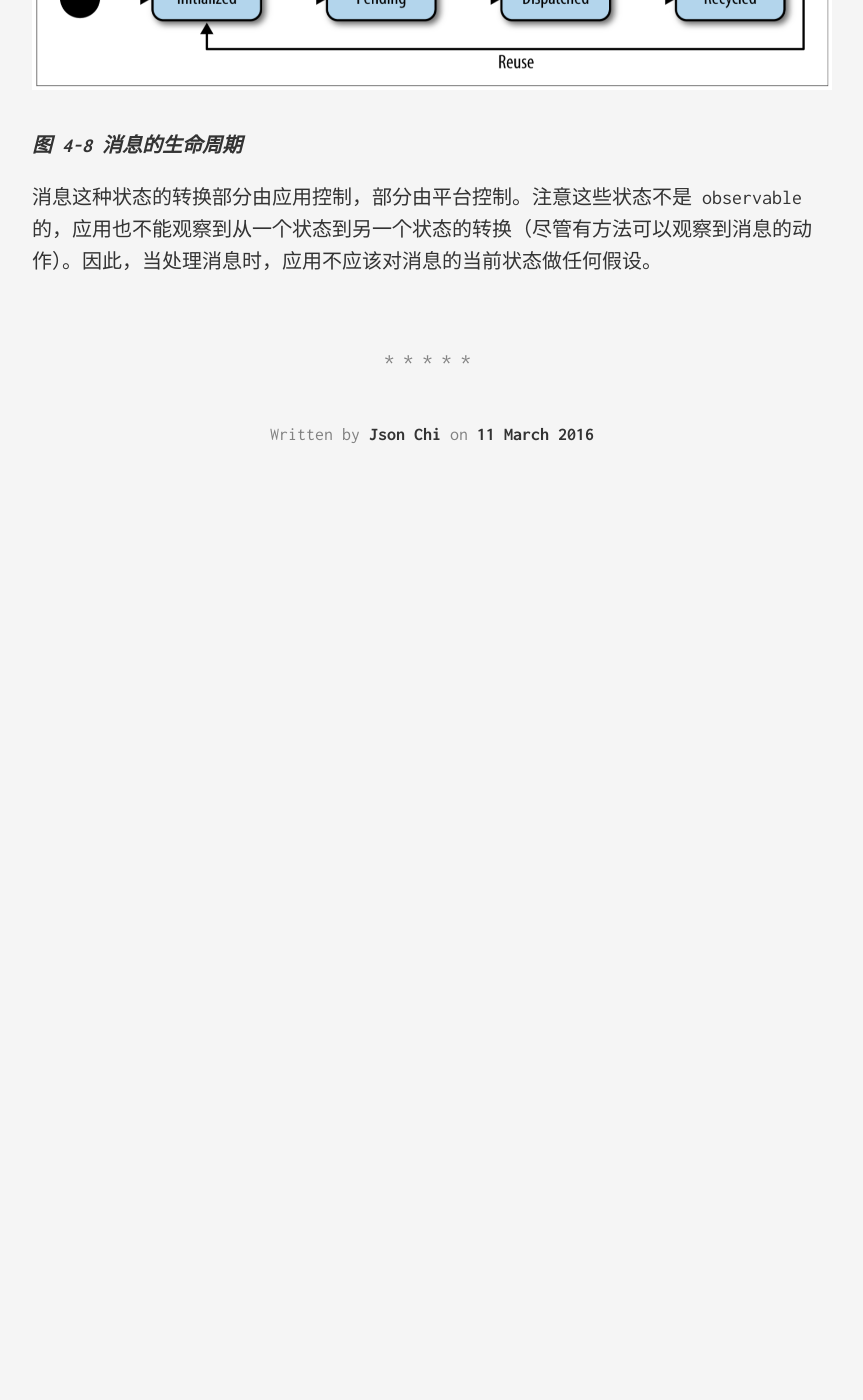
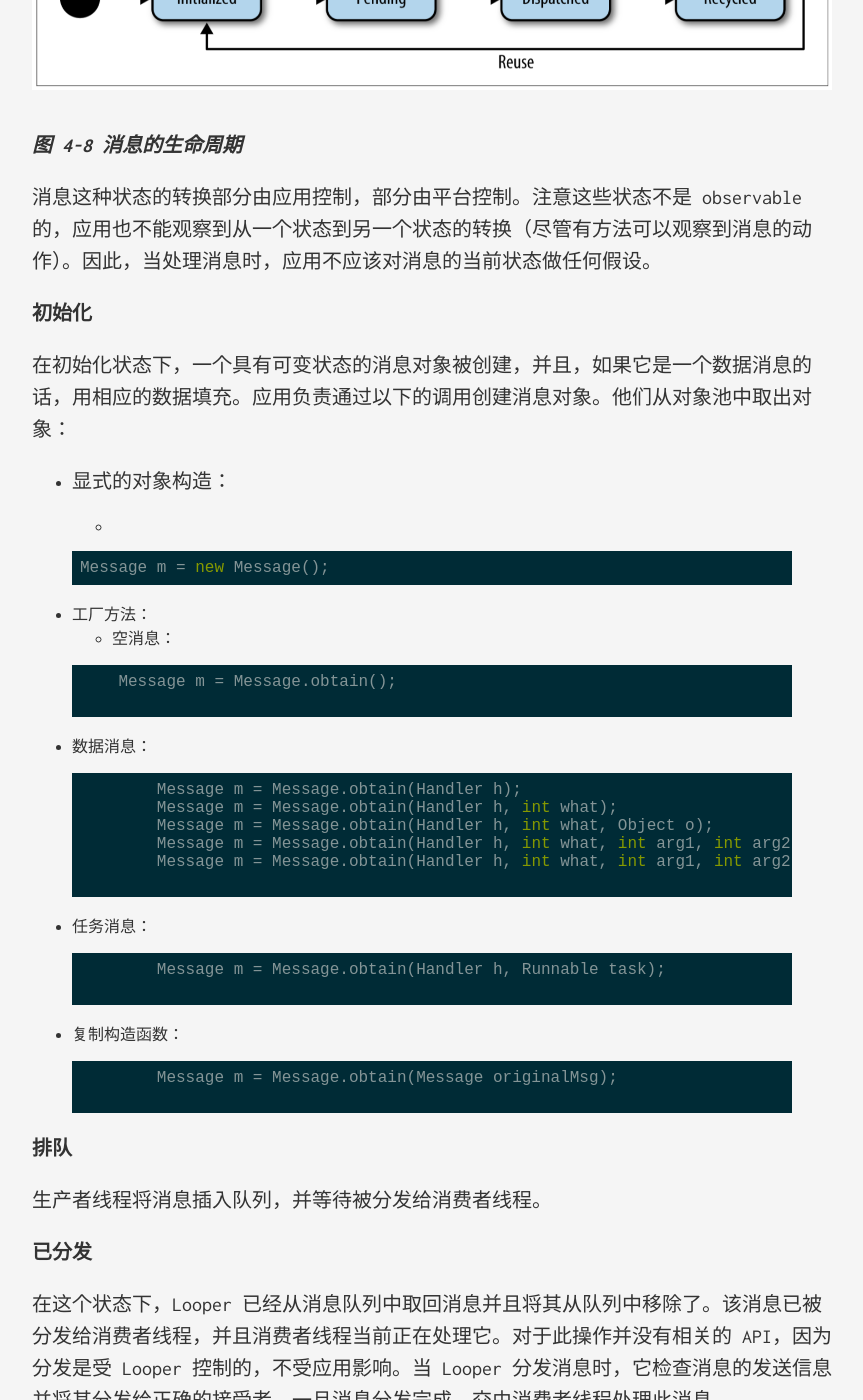
Before and after one commit to jsonchi/jsonchi.github.io, a Jekyll site: the page built from _posts/2016-03-11-android-message-passing.md, in a window 1280 px wide and 1400 px high, scrolled down 9162 px. Shown: the whole window, without its empty margins (208-1071 px from the left). Built offline with Jekyll 4.4.1, drawn with Linux system fonts in a browser that asks for light colours; comment, search, counter and statistics services are not loaded; before the commit the page ends 9708 px from its top, so only the background shows below that; some of the changed text lies outside the part shown.

Commit message:
Finish intro to Message

```diff
--- a/_posts/2016-03-11-android-message-passing.md
+++ b/_posts/2016-03-11-android-message-passing.md
@@ -271,3 +271,56 @@ Message m = Message.obtain(handler, runnable); m.sendToTarget();
 ***图 4-8 消息的生命周期***
 
 消息这种状态的转换部分由应用控制，部分由平台控制。注意这些状态不是 observable 的，应用也不能观察到从一个状态到另一个状态的转换（尽管有方法可以观察到消息的动作）。因此，当处理消息时，应用不应该对消息的当前状态做任何假设。
+
+**初始化**
+
+在初始化状态下，一个具有可变状态的消息对象被创建，并且，如果它是一个数据消息的话，用相应的数据填充。应用负责通过以下的调用创建消息对象。他们从对象池中取出对象：
+
+- 显式的对象构造：
+
+  + {% highlight java%}
+Message m = new Message();
+{% endhighlight%}
+
+- 工厂方法：
+  + 空消息：
+
+    {% highlight java%}
+    Message m = Message.obtain();
+	{% endhighlight%}
+
+  + 数据消息：
+
+  	{% highlight java%}
+	Message m = Message.obtain(Handler h);
+	Message m = Message.obtain(Handler h, int what);
+	Message m = Message.obtain(Handler h, int what, Object o);
+	Message m = Message.obtain(Handler h, int what, int arg1, int arg2);
+	Message m = Message.obtain(Handler h, int what, int arg1, int arg2,Object o);
+	{% endhighlight%}
+
+  + 任务消息：
+
+	{% highlight java%}
+	Message m = Message.obtain(Handler h, Runnable task);
+	{% endhighlight%}
+
+  + 复制构造函数：
+
+  	{% highlight java%}
+	Message m = Message.obtain(Message originalMsg);
+	{% endhighlight%}
+
+**排队**
+
+生产者线程将消息插入队列，并等待被分发给消费者线程。
+
+**已分发**
+
+在这个状态下，Looper 已经从消息队列中取回消息并且将其从队列中移除了。该消息已被分发给消费者线程，并且消费者线程当前正在处理它。对于此操作并没有相关的 API，因为分发是受 Looper 控制的，不受应用影响。当 Looper 分发消息时，它检查消息的发送信息并将其分发给正确的接受者。一旦消息分发完成，交由消费者线程处理此消息。
+
+**已回收**
+
+在生命周期的这个点，消息的状态被清除而且消息实例回到消息池中。当在消费者线程上的操作完成时，Looper 负责处理消息的回收。消息的回收由运行时负责，不应该由应用去显式的操作。
+
+***注意*** 一旦消息被插入到消息队列中，消息的内容就不应该被改变。理论上，在消息被分发之前，改变消息的内容是有效的。然而，因为消息的状态不是 observable 的，所以，当生产者线程尝试改变消息的内容时，消费者线程可能正在处理此消息，从而导致线程安全问题。更坏的情况是此消息已经被回收，因为它会返回消息池中，很有可能被另一个生产者将其插入另一个队列。
```
